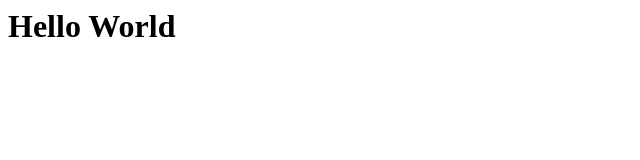
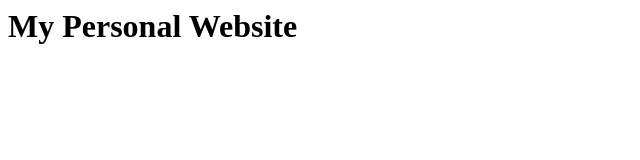
Before and after one commit to MarkusHarnusek/PersonalWebsite, a plain HTML site: page index.html in a window 1280 px wide. Shown: the whole page, without its empty margins (0-640 px from the left). Drawn offline with Linux system fonts and the light colour scheme.

Commit message:
Update index.html
Changed text for the header

```diff
--- a/index.html
+++ b/index.html
@@ -1,5 +1,5 @@
 <htlm>
   <body>
-    <h1> Hello World </h1>
+    <h1> My Personal Website </h1>
   </body>
 </htlm>
```
